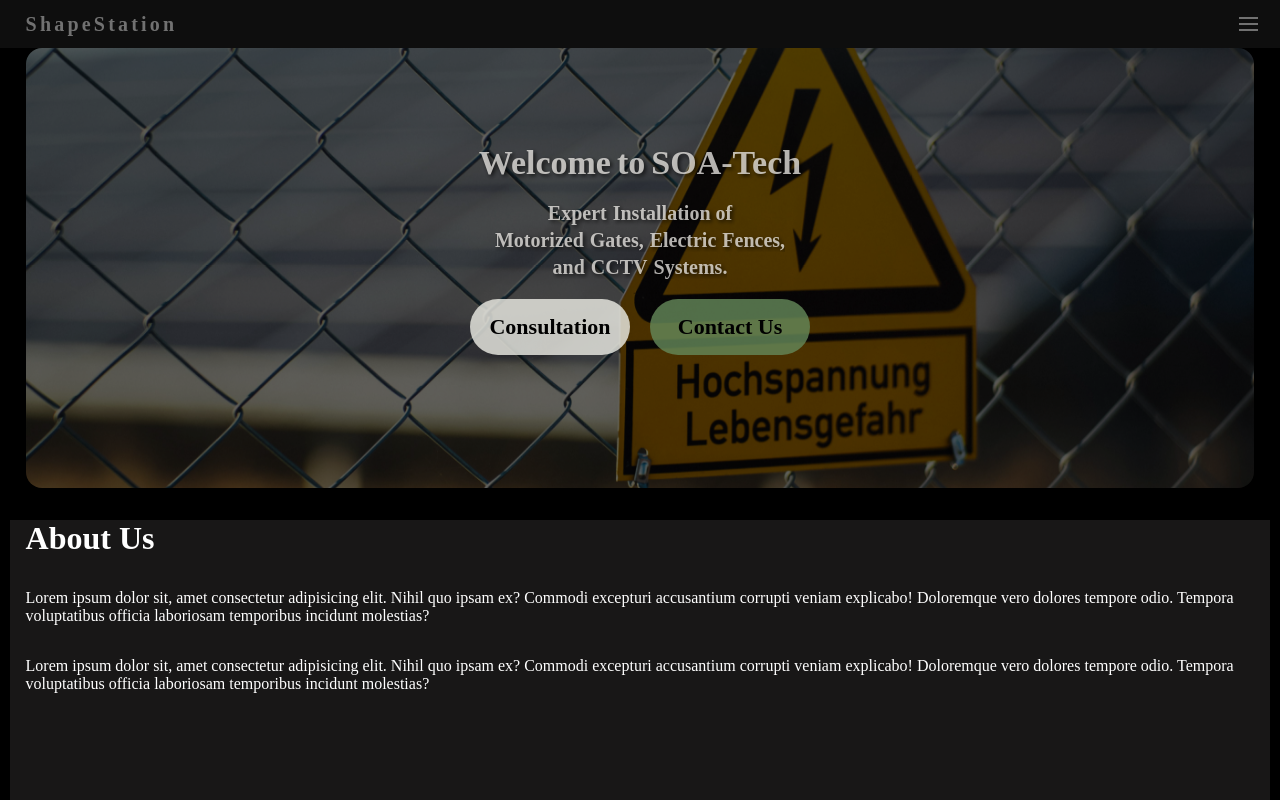
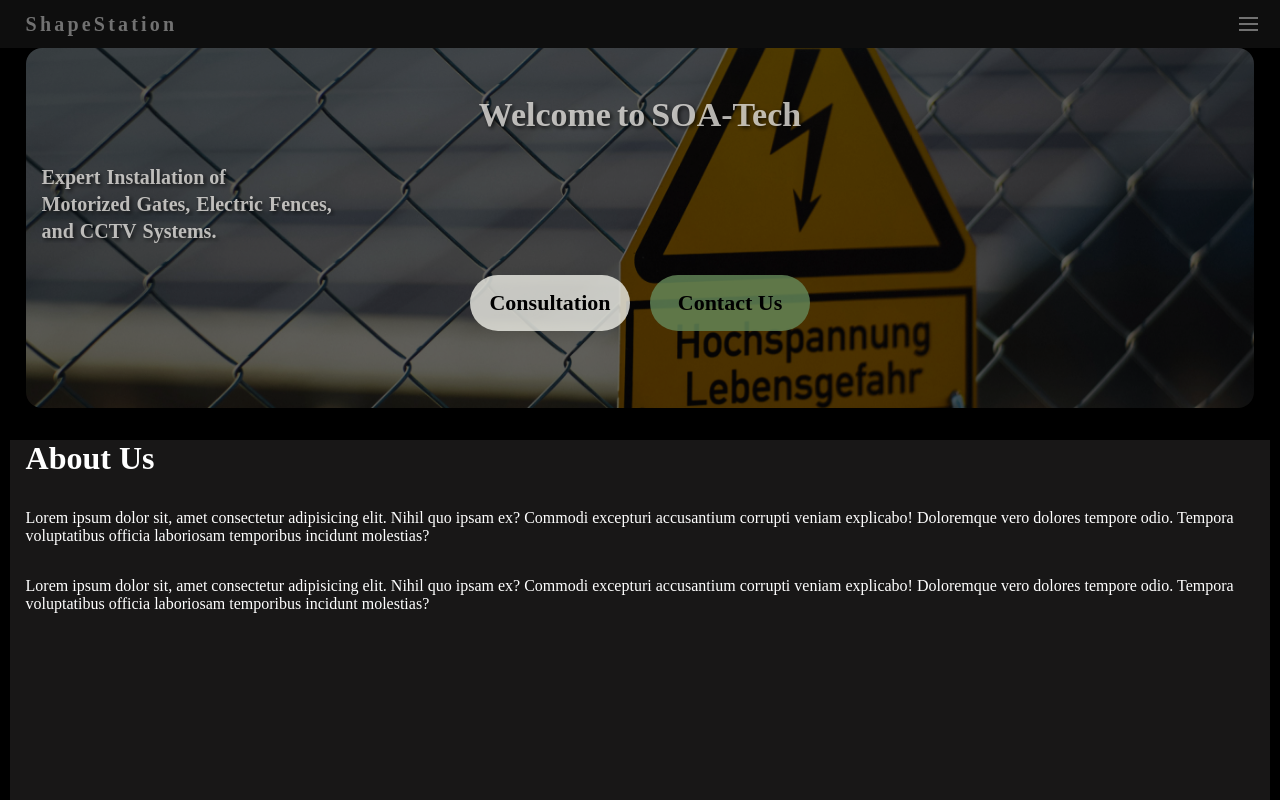
Before and after one commit to firemasterleo/shapestation2, a Vue app: page /TestPage in a window 1280 px wide. Shown: the top 800 px of the page. Built offline with nearby package versions, Linux system fonts and the light colour scheme.

Commit message:
Update TestPage.vue

```diff
--- a/src/components/TestPage.vue
+++ b/src/components/TestPage.vue
@@ -104,7 +104,7 @@
 
     .section1 {
         position: relative;
-        height: 55vh;
+        height: 45vh;
         background-color: black;
         width: 100%;
         overflow: hidden;
@@ -190,9 +190,9 @@
                 // border: solid red;
                 display: flex;
                 flex-direction: column;
-                gap: 20px;
+                gap: 2rem;
                 // align-items: center;
-                padding-top: 6rem ;
+                padding-top: 3rem ;
                 // padding-right: 2rem;
                 z-index: 1;
 
@@ -218,13 +218,14 @@
                 .subheading {
                     // margin-left: 2rem;
                     display: flex;
-                    align-items: center;
+                    // align-items: center;
                     gap: 4px;
                     flex-direction: column;
                     font-size: 20px;
                     color: rgba(239, 236, 232, 0.753);
                     text-shadow: 2px 2px 4px rgba(0, 0, 0, 0.7);
                     overflow: hidden;
+                    padding-left: 1rem;
 
 
                     .line1 {
```
